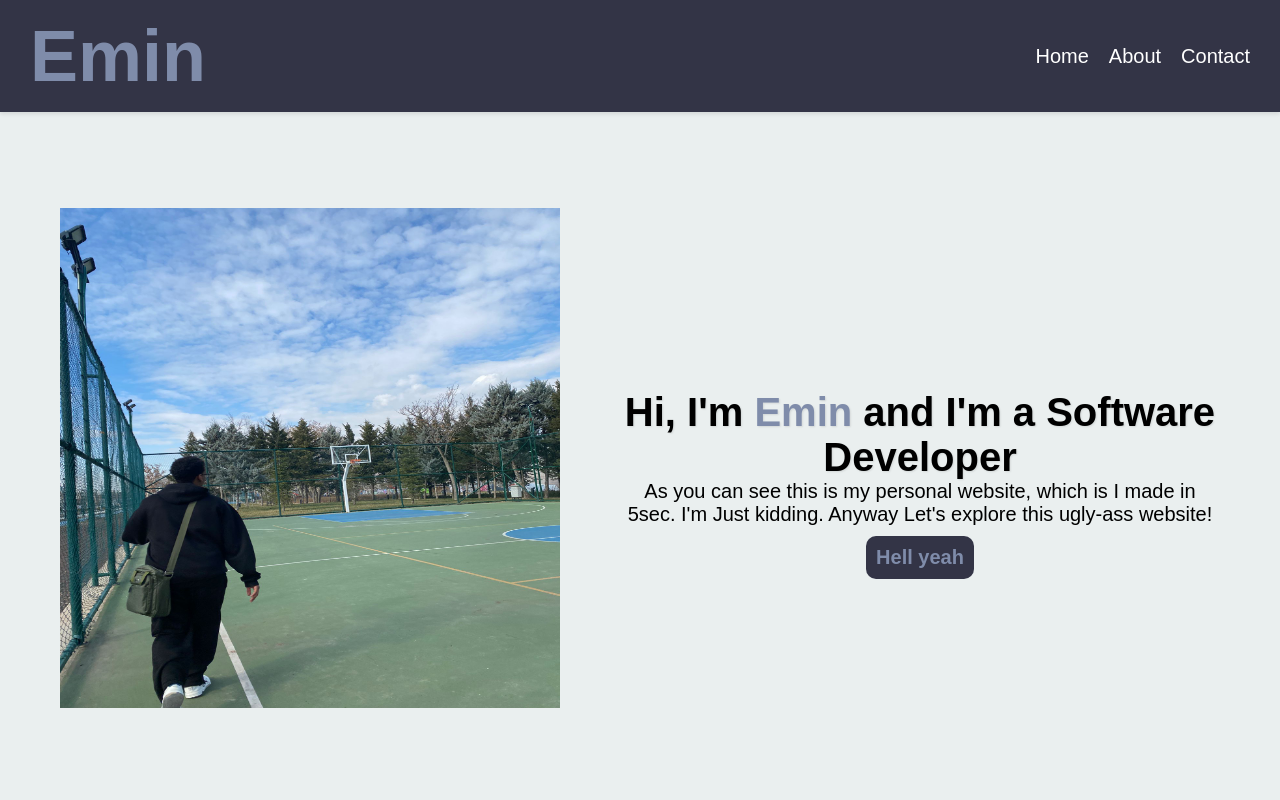
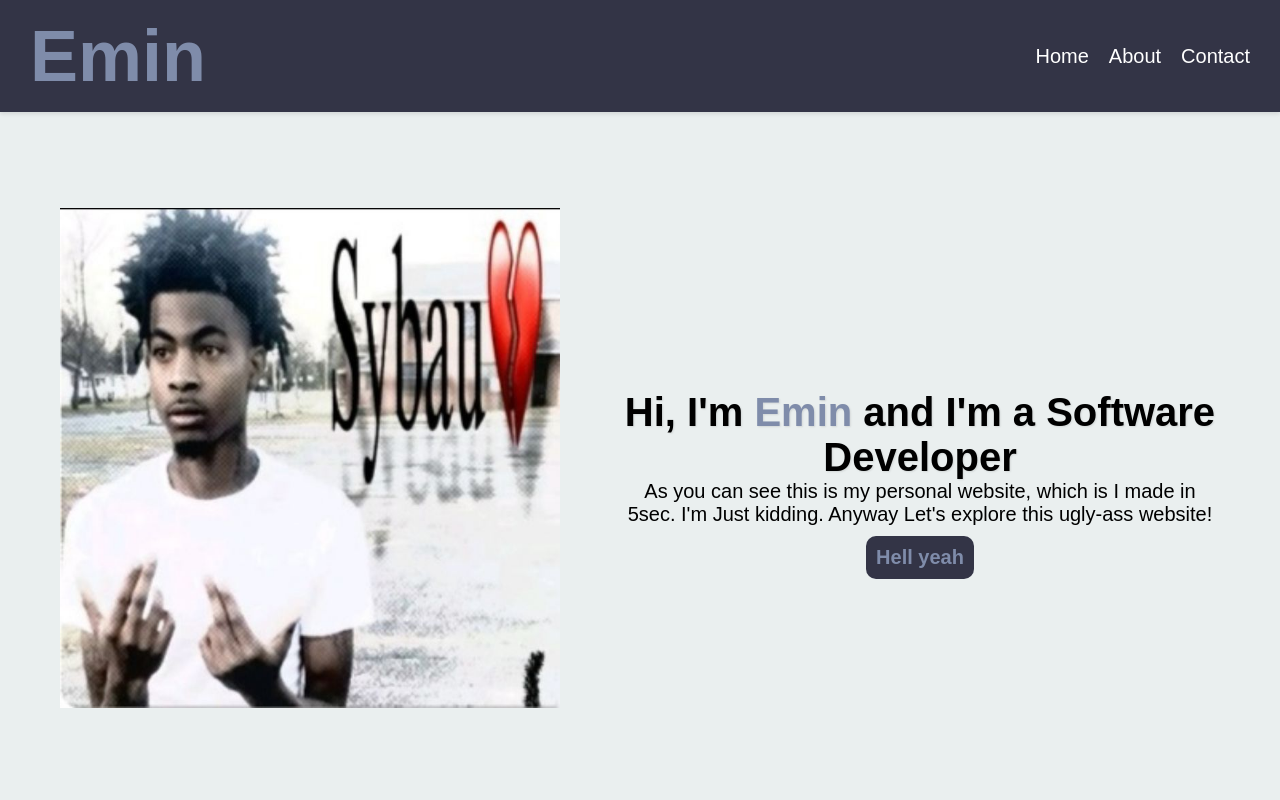
Before and after one commit to Cyne2112/Emin-Nur, a plain HTML site: page index.html in a window 1280 px wide. Shown: the top 800 px of the page. Drawn offline with Linux system fonts and the light colour scheme.

Commit message:
Update index.html

```diff
--- a/index.html
+++ b/index.html
@@ -24,7 +24,7 @@
     <section class="hero" id="home">
       <div class="hero-content">
         <div class="img">
-              <img src="assets/emin2.jpg" alt="emin's avatar">
+              <img src="assets/be66ec4c-d73a-40e5-adda-3632bd89908e.jpeg" alt="emin's avatar">
         </div>
           <div class="hero-text">
              <h1 class="hero-introduction">Hi, I'm <span>Emin</span> and I'm a Software Developer</h1>
```
